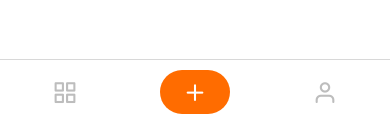
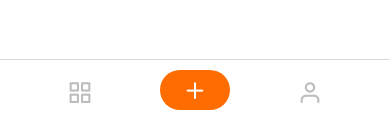
Before and after one commit to BogdanGrynjuk/goit-react-native-hw-04-photoshare, a React Native app: screen /Home in a window 390 px wide. Shown: the part 705-841 px from the top of the page. Built offline with nearby package versions, Linux system fonts and the light colour scheme.

Commit message:
Makes adjustments to the bottom navigation

```diff
--- a/Screens/Home.js
+++ b/Screens/Home.js
@@ -1,4 +1,4 @@
-import React from "react";
+import { useState } from "react";
 import { createBottomTabNavigator } from '@react-navigation/bottom-tabs';
 import { useNavigation } from "@react-navigation/native";
 import { TouchableOpacity } from "react-native";
@@ -9,14 +9,16 @@ import PostsScreen from "./Tabs/PostsScreen";
 import ProfileScreen from "./Tabs/ProfileScreen";
 import CreatePostsScreen from "./Tabs/CreatePostsScreen";
 
-
 const Tabs = createBottomTabNavigator();
 
 export default function Home() {
+
+  const [isChangedIcon, setIsChangedIcon] = useState(false);
   const navigation = useNavigation();
 
   return (
     <Tabs.Navigator
+      initialRouteName="Posts"
       screenOptions={{
         tabBarShowLabel: false,
         tabBarStyle: {
@@ -56,12 +58,16 @@ export default function Home() {
               <Feather name="log-out" size={30} color="#BDBDBD" />
             </TouchableOpacity>
           ),
+          tabBarButton: (props) =>
+            <TouchableOpacity
+              {...props}
+              activeOpacity={0.8}
+              onPress={() => {
+                setIsChangedIcon(false);
+                navigation.navigate("Posts");
+              }}
+            />,
           tabBarIcon: ({ focused, size, color }) => <Feather name="grid" size={size} color="#BDBDBD" />,
-          tabBarItemStyle: {
-            marginHorizontal: 30,
-          },
-          tabBarActiveTintColor: '#BDBDBD',
-          tabBarInactiveTintColor: '#BDBDBD'
         }}
       />
       <Tabs.Screen
@@ -85,11 +91,29 @@ export default function Home() {
               <Feather name="arrow-left" size={30} color="#BDBDBD" />
             </TouchableOpacity>
           ),
-          tabBarIcon: ({ focused, size, color }) => <Feather name="plus" size={size} color="#FFFFFF" />,
-          tabBarItemStyle: {
-            backgroundColor: '#FF6C00',
-            marginHorizontal: 30,
-            borderRadius: 50
+          tabBarStyle: { display: 'none' },
+          tabBarButton: (props) =>
+            <TouchableOpacity
+              {...props}
+              style={{
+                backgroundColor: '#FF6C00',
+                width: 70,
+                height: 40,
+                borderRadius: 50
+              }}
+              activeOpacity={0.8}
+              onPress={() => {
+                isChangedIcon
+                  ? navigation.navigate("Profile")
+                  : navigation.navigate("CreatePosts")
+              }}
+            />,
+          tabBarIcon: ({ focused, size, color }) => {
+            return (
+              isChangedIcon
+                ? <Feather name="user" size={size} color="#FFFFFF" />
+                : <Feather name="plus" size={size} color="#FFFFFF" />
+            )
           },
         }}
       />
@@ -98,12 +122,27 @@ export default function Home() {
         component={ProfileScreen}
         options={{
           headerShown: false,
-          tabBarIcon: ({ focused, size, color }) => <Feather name="user" size={size} color="#BDBDBD" />,
-          tabBarItemStyle: {
-            marginHorizontal: 30,
+          tabBarButton: (props) =>
+            <TouchableOpacity
+              {...props}
+              activeOpacity={0.8}
+              onPress={() => {
+                if (isChangedIcon) {
+                  navigation.navigate("CreatePosts");
+                  setIsChangedIcon(false);
+                } else {
+                  setIsChangedIcon(true);
+                  navigation.navigate("Profile");
+                }
+              }}
+            />,
+          tabBarIcon: ({ focused, size, color }) => {
+            return (
+              isChangedIcon
+              ? <Feather name="plus" size={size} color="#BDBDBD" />
+              : <Feather name="user" size={size} color="#BDBDBD" />
+            );
           },
-          tabBarActiveTintColor: '#BDBDBD',
-          tabBarInactiveTintColor: '#BDBDBD',
         }}
       />
     </Tabs.Navigator>
--- a/Screens/Tabs/CreatePostsScreen.js
+++ b/Screens/Tabs/CreatePostsScreen.js
@@ -4,7 +4,7 @@ import { View, Text, StyleSheet } from "react-native";
 export default function CreatePostsScreen() {
   return (
     <View style={styles.container}>
-      <Text>CreatePostsScreen</Text>
+      <Text>This is CreatePostsScreen</Text>
     </View>
 
   )
--- a/Screens/Tabs/ProfileScreen.js
+++ b/Screens/Tabs/ProfileScreen.js
@@ -4,7 +4,7 @@ import { View, Text, StyleSheet } from "react-native";
 export default function ProfileScreen() {
   return (
     <View style={styles.container}>
-      <Text>ProfileScreen</Text>
+      <Text>This is ProfileScreen</Text>
     </View>
 
   )
```
